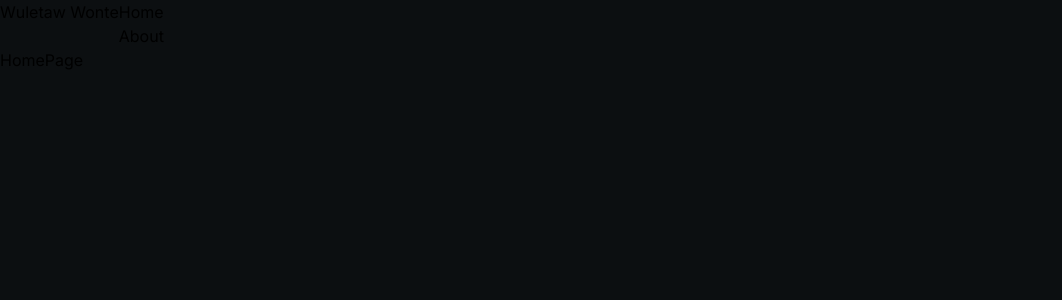
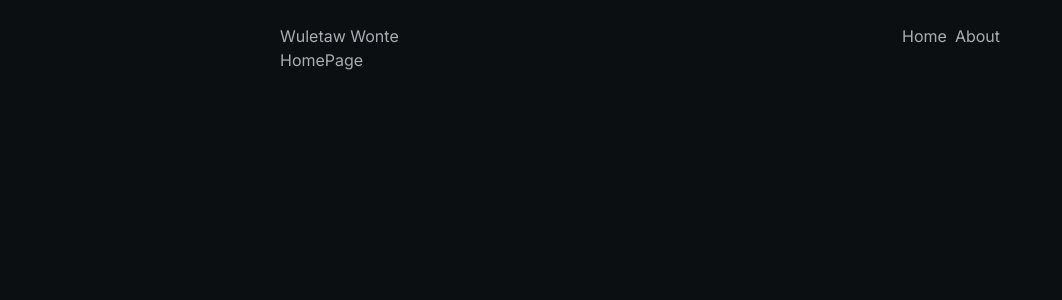
Before and after one commit to wuletawwonte/wuletawwonte.com, a Next.js app: page / in a window 1280 px wide. Shown: the top 300 px of the page, without its empty margins (0-1062 px from the left). Built offline with nearby package versions, Linux system fonts and the light colour scheme.

Commit message:
Add flex properties to the header component

```diff
--- a/app/components/header.tsx
+++ b/app/components/header.tsx
@@ -2,13 +2,13 @@ import Link from "next/link"
 
 const Header = () => {
   return (
-    <header className="flex">
+    <header className="flex justify-between">
         <div>
             <Link href="/">Wuletaw Wonte</Link>
         </div>
 
         <nav>
-            <ul>
+            <ul className="flex gap-2">
                 <li>
                     <Link href="/">Home</Link>
                 </li>
--- a/app/layout.tsx
+++ b/app/layout.tsx
@@ -17,7 +17,7 @@ export default function RootLayout({
 }) {
   return (
     <html lang="en">
-      <body className={`${inter.className} bg-custom-black `}>
+      <body className={`${inter.className} bg-custom-black text-custom-white m-auto max-w-3xl p-6`}>
         <Header />
         <main>
           {children}
--- a/tailwind.config.js
+++ b/tailwind.config.js
@@ -8,6 +8,7 @@ module.exports = {
   theme: {
     colors: {
       "custom-black": '#0c0f11',
+      "custom-white": '#a8adb2',
     },
     extend: {
       backgroundImage: {
```
